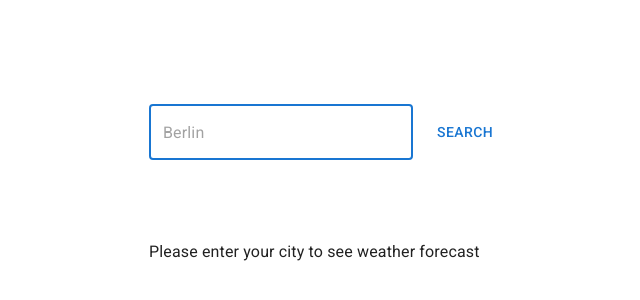
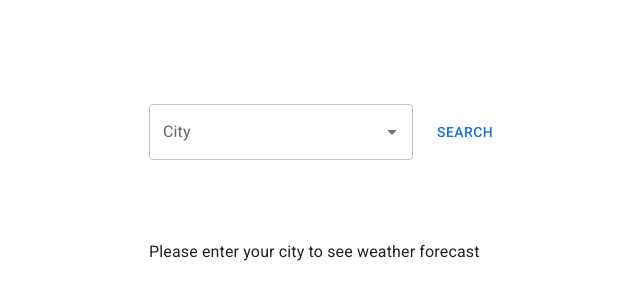
Before and after one commit to cutscenedev/weather-forecast, a React (Vite) app: page / in a window 1280 px wide. Shown: the part 96-396 px from the top of the page, without its empty margins (315-955 px from the left). Built offline with nearby package versions, Linux system fonts and the light colour scheme; no server answers.

Commit message:
add MUI Autocomplete

```diff
--- a/src/pages/HomePage.tsx
+++ b/src/pages/HomePage.tsx
@@ -10,9 +10,12 @@ export default function HomePage() {
     weather,
     weatherLoading,
     weatherLoadingError,
-    actualizeWeather,
+    loadWeatherForCity,
+    loadWeatherForEnteredCity,
 
     cityName,
+    searchHistory,
+    handleCityDelete,
     changeCityName,
   } = useHomePageStore();
 
@@ -30,15 +33,17 @@ export default function HomePage() {
         <SearchInput
           autoFocus
           value={cityName}
-          onChange={changeCityName}
-          onBlur={actualizeWeather}
-          onEnterPress={actualizeWeather}
+          searchHistory={searchHistory}
+          onSelect={loadWeatherForCity}
+          onDelete={handleCityDelete}
+          onInputChange={changeCityName}
+          onEnterPress={loadWeatherForEnteredCity}
           disabled={weatherLoading}
           sx={{ flex: 1, marginRight: 2 }}
         />
         <SearchButton
           loading={weatherLoading}
-          onClick={actualizeWeather}
+          onClick={loadWeatherForEnteredCity}
         />
       </Stack>
       <Box flex="0 1 10%" />
--- a/src/pages/SearchInput.tsx
+++ b/src/pages/SearchInput.tsx
@@ -1,12 +1,20 @@
 
+import Autocomplete from "@mui/material/Autocomplete"
 import { SxProps } from "@mui/material/styles"
 import TextField from "@mui/material/TextField"
+import { WeatherSearchHistory } from "./useHomePageStore"
+import CloseIcon from '@mui/icons-material/Close';
+import Icon from "@mui/material/Icon"
+import IconButton from "@mui/material/IconButton";
+import Box from "@mui/material/Box";
 
 interface Props {
   value: string
-  onChange: (v: string) => void
+  searchHistory: WeatherSearchHistory
+  onInputChange: (v: string) => void
+  onSelect: (v: string) => void
+  onDelete: (v: string) => void
   onEnterPress: () => void
-  onBlur: () => void
   disabled: boolean
   autoFocus?: boolean
   sx?: SxProps
@@ -14,33 +22,61 @@ interface Props {
 
 export default function SearchInput({
   value,
-  onChange,
+  searchHistory,
+  onInputChange,
+  onSelect,
+  onDelete,
   onEnterPress,
-  onBlur,
   disabled,
   autoFocus = false,
   sx,
 }: Props) {
-  function handleChange(e: React.ChangeEvent<HTMLInputElement>) {
-    onChange(e.target.value)
-  }
-
-  function handleKeyDown(e: React.KeyboardEvent<HTMLInputElement>) {
+  function handleKeyDown(e: React.KeyboardEvent<HTMLElement>) {
     if (e.key === 'Enter') {
       onEnterPress();
     }
   }
 
   return (
-    <TextField
+    <Autocomplete
+      clearOnEscape
+      disableClearable
+      blurOnSelect
+      value={value}
       autoFocus={autoFocus}
       disabled={disabled}
-      value={value}
-      onChange={handleChange}
-      onBlur={onBlur}
+      onChange={(_, v) => onSelect(v || "")}
+      inputValue={value}
+      onInputChange={(_, v) => onInputChange(v)}
       onKeyDown={handleKeyDown}
-      placeholder="Berlin"
+      options={searchHistory}
       sx={sx}
+      renderOption={(props, option) => {
+        const { key, ...optionProps } = props;
+
+        function handleDeleteClick(e: React.MouseEvent<HTMLButtonElement>) {
+          onDelete(option)
+
+          e.stopPropagation();
+        }
+
+        return (
+          <li key={key} {...optionProps}>
+            {option}
+            <Box width="100%" />
+            <IconButton onClick={handleDeleteClick}>
+              <CloseIcon />
+            </IconButton>
+          </li>
+        );
+      }}
+      renderInput={(params) => (
+        <TextField
+          {...params}
+          label="City"
+          placeholder="Berlin"
+        />
+      )}
     />
   )
 }
--- a/src/pages/useHomePageStore.tsx
+++ b/src/pages/useHomePageStore.tsx
@@ -7,7 +7,7 @@ import { useAppStorageService } from "../app/services/AppStorageService";
 
 export interface Weather extends Readonly<WeatherStats> {}
 
-type WeatherSearchHistory = string[]
+export type WeatherSearchHistory = string[]
 
 const STORAGE_WEATHER_SEARCH_HISTORY_KEY = 'weather-search-history'
 const MAX_SEARCH_HISTORY_LENGTH = 10
@@ -36,9 +36,26 @@ export default function useHomePageStore() {
     searchHistoryNoDuplicates.splice(MAX_SEARCH_HISTORY_LENGTH)
 
     setSearchHistory(searchHistoryNoDuplicates)
+
+    return searchHistoryNoDuplicates
   }
 
-  function syncSearchHistoryToStorage() {
+  function removeItemFromSearchHistory(searchItem: string) {
+    const searchHistoryCopy = [...searchHistory]
+
+    const searchHistoryWithoutItem = searchHistoryCopy.filter(v => v !== searchItem)
+
+    setSearchHistory(searchHistoryWithoutItem)
+
+    return searchHistoryWithoutItem;
+  }
+
+  function handleCityDelete(searchItem: string) {
+    const newSearchHistory = removeItemFromSearchHistory(searchItem);
+    syncSearchHistoryToStorage(newSearchHistory)
+  }
+
+  function syncSearchHistoryToStorage(searchHistory: WeatherSearchHistory) {
     appStorage.set(
       STORAGE_WEATHER_SEARCH_HISTORY_KEY,
       searchHistory,
@@ -52,9 +69,11 @@ export default function useHomePageStore() {
     return storedWeatherSearchHistory || []
   }
 
-  async function actualizeWeather() {
-    const city = cityName.trim()
+  function loadWeatherForEnteredCity() {
+    return loadWeatherForCity(cityName.trim())
+  }
 
+  async function loadWeatherForCity(city: string) {
     if (city.length === 0) {
       return;
     }
@@ -66,18 +85,18 @@ export default function useHomePageStore() {
     try {
       const response = await weatherApiProvider.getWeatherForCity(city);
 
-      addItemToSearchHistory(response.city);
-      syncSearchHistoryToStorage();
+      const newSearchHistory = addItemToSearchHistory(response.city);
+      syncSearchHistoryToStorage(newSearchHistory);
       setWeather(response);
     } catch (error) {
       if (error instanceof WeatherApiNetworkException) {
         setWeatherLoadingError(error)
       } else if (error instanceof WeatherApiProviderGeneralException) {
-        console.error("updateWeatherIfNeeded: api error.", error);
+        console.error("loadWeatherForCity failed: weather api error", error);
 
         setWeatherLoadingError(error)
       } else {
-        console.error("updateWeatherIfNeeded: unexpected error.", error);
+        console.error("loadWeatherForCity failed: unexpected error", error);
 
         const unhandledException = new Error('An unexpected error occurred. Please try again, and if the problem persists, contact support or your system administrator for assistance.')
 
@@ -92,9 +111,12 @@ export default function useHomePageStore() {
     weather,
     weatherLoading,
     weatherLoadingError,
-    actualizeWeather,
+    loadWeatherForCity,
+    loadWeatherForEnteredCity,
 
     cityName,
+    searchHistory,
     changeCityName,
+    handleCityDelete,
   }
 }
```
